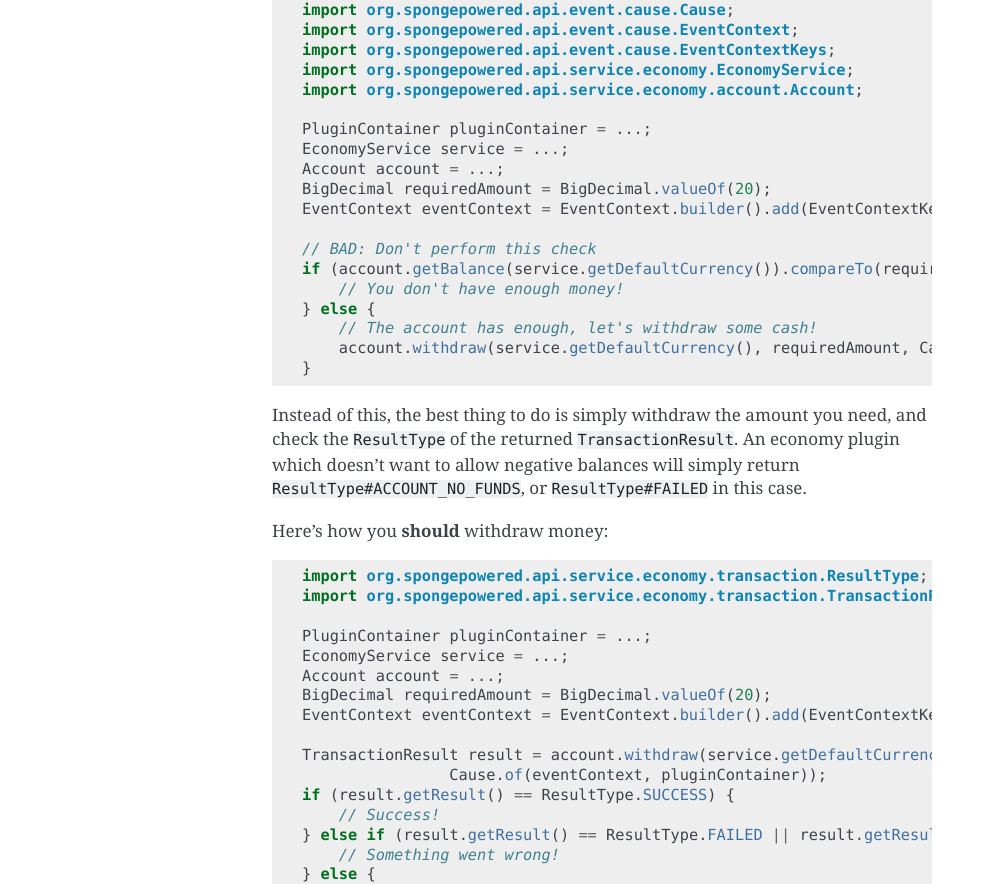
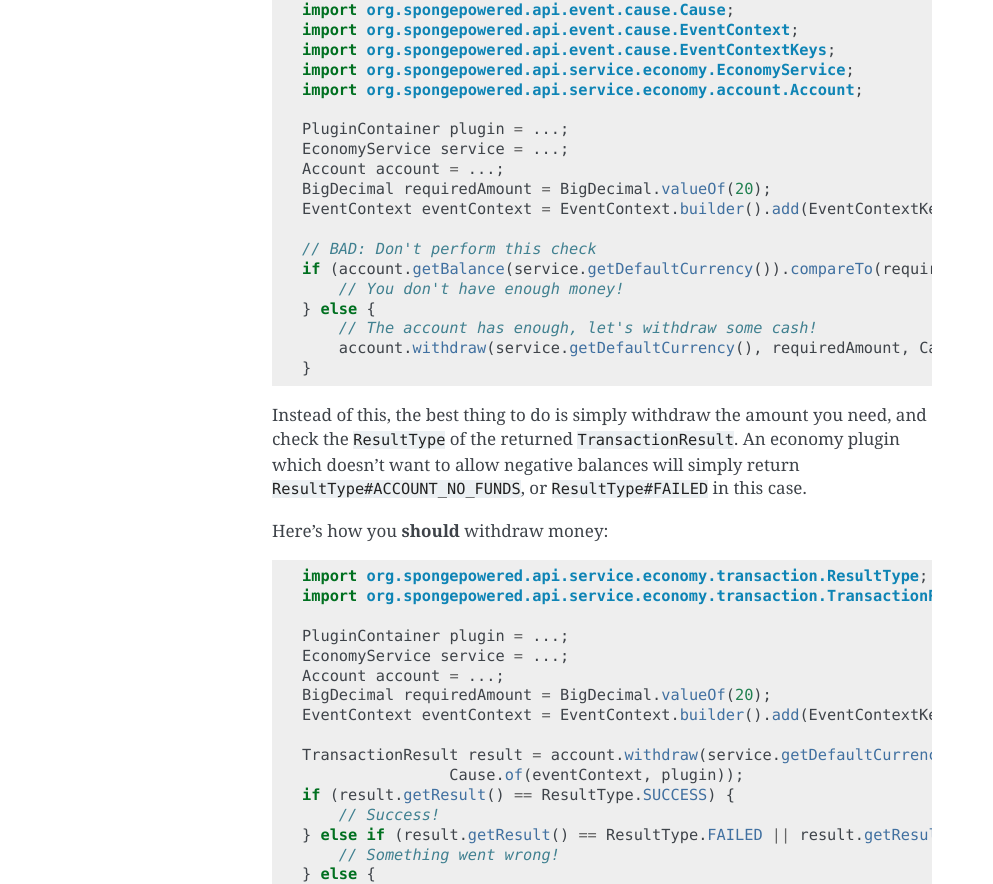
Before and after one commit to SpongePowered/SpongeDocs, a Sphinx documentation site: the page built from source/plugin/economy/practices.rst, in a window 1280 px wide. Shown: the part 708-1592 px from the top of the page, without its empty margins (148-1141 px from the left). Built offline with Sphinx 7.4.7, drawn with Linux system fonts in a browser that asks for light colours; pages that are not in the unit, such as notebooks, are missing from menus; cross-references to code outside the pages are shown as plain code.

Commit message:
pluginContainer -> plugin

```diff
--- a/source/plugin/economy/practices.rst
+++ b/source/plugin/economy/practices.rst
@@ -32,18 +32,18 @@
     import org.spongepowered.api.service.economy.EconomyService;
     import org.spongepowered.api.service.economy.account.Account;
 
-    PluginContainer pluginContainer = ...;
+    PluginContainer plugin = ...;
     EconomyService service = ...;
     Account account = ...;
     BigDecimal requiredAmount = BigDecimal.valueOf(20);
-    EventContext eventContext = EventContext.builder().add(EventContextKeys.PLUGIN, pluginContainer).build();
+    EventContext eventContext = EventContext.builder().add(EventContextKeys.PLUGIN, plugin).build();
 
     // BAD: Don't perform this check
     if (account.getBalance(service.getDefaultCurrency()).compareTo(requiredAmount) < 0) {
         // You don't have enough money!
     } else {
         // The account has enough, let's withdraw some cash!
-        account.withdraw(service.getDefaultCurrency(), requiredAmount, Cause.of(eventContext, pluginContainer));
+        account.withdraw(service.getDefaultCurrency(), requiredAmount, Cause.of(eventContext, plugin));
     }
 
 
@@ -58,14 +58,14 @@
     import org.spongepowered.api.service.economy.transaction.ResultType;
     import org.spongepowered.api.service.economy.transaction.TransactionResult;
 
-    PluginContainer pluginContainer = ...;
+    PluginContainer plugin = ...;
     EconomyService service = ...;
     Account account = ...;
     BigDecimal requiredAmount = BigDecimal.valueOf(20);
-    EventContext eventContext = EventContext.builder().add(EventContextKeys.PLUGIN, pluginContainer).build();
+    EventContext eventContext = EventContext.builder().add(EventContextKeys.PLUGIN, plugin).build();
 
     TransactionResult result = account.withdraw(service.getDefaultCurrency(), requiredAmount,
-                    Cause.of(eventContext, pluginContainer));
+                    Cause.of(eventContext, plugin));
     if (result.getResult() == ResultType.SUCCESS) {
         // Success!
     } else if (result.getResult() == ResultType.FAILED || result.getResult() == ResultType.ACCOUNT_NO_FUNDS) {
```
